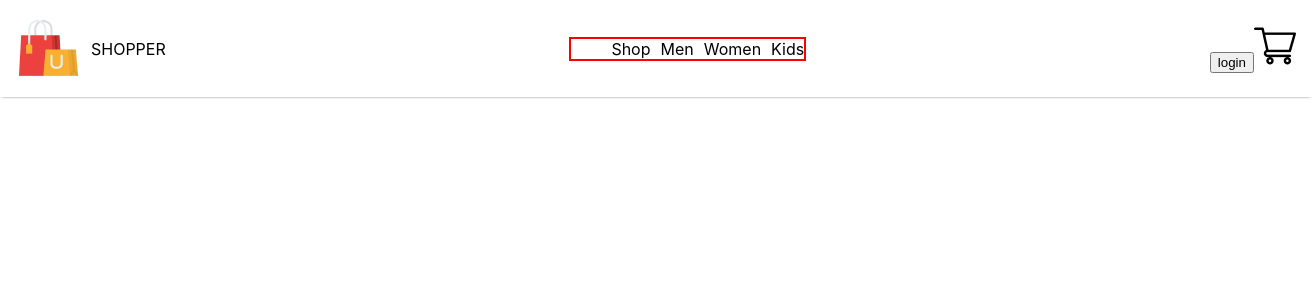
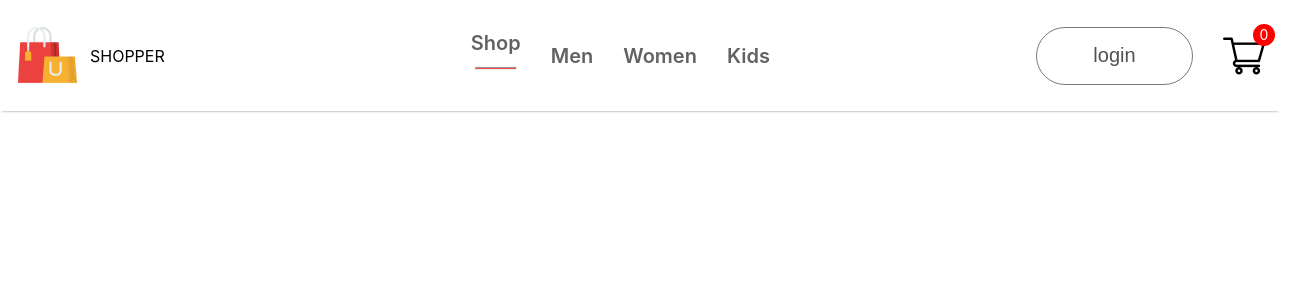
Before and after one commit to mambachristophersteven/shopper-frontend, a React (Create React App) app: page / in a window 1280 px wide. Shown: the top 300 px of the page, 1312 px wide, since content can reach past the window. Built offline with nearby package versions, Linux system fonts and the light colour scheme.

Commit message:
finished desktop view for navbar

```diff
--- a/src/Components/Navbar/Navbar.css
+++ b/src/Components/Navbar/Navbar.css
@@ -2,8 +2,8 @@
     display: flex;
     align-items: center;
     justify-content: space-between;
-    width: 100vw;
-    padding: 16px;
+    max-width: 100vw;
+    padding: 15px;
     box-shadow: 0 1px 3px -2px black;
 }
 
@@ -15,9 +15,68 @@
 
 .nav-menu{
     display: flex;
-    border: 2px solid red;
     list-style: none;
-    gap: 10px;
+    gap: 30px;
     align-items: center;
     justify-content: space-between;
+    color: #626262;
 }
+
+.nav-menu li{
+    font-size: 20px;
+    display: flex;
+    flex-direction: column;
+    align-items: center;
+    justify-content: center;
+    font-weight: 600;
+    cursor: pointer;
+    gap: 2px;
+}
+
+.nav-menu li hr{
+    width: 80%;
+    height: 1px;
+    background: #ff4141;
+    border-radius: 10px;
+}
+
+.nav-login-cart{
+    display: flex;
+    align-items: center;
+    justify-content: center;
+    gap: 30px;
+    position: relative;
+}
+
+.nav-login-cart button{
+    width: 157px;
+    height: 58px;
+    outline: none;
+    border: 1px solid #7a7a7a;
+    border-radius: 75px;
+    color: #515151;
+    font-size: 20px;
+    font-weight: 500;
+    background: white;
+    cursor: pointer;
+}
+.nav-login-cart button:active{
+    background: #f2f2f2;
+}
+
+.nav-cart-count{
+    width: 22px;
+    height: 22px;
+    display: flex;
+    justify-content: center;
+    align-items: center;
+    /* margin-top: -35px;
+    margin-left: -11px; */
+    border-radius: 11px;
+    font-size: 14px;
+    background: red;
+    color: white;
+    position: absolute;
+    right: -10px;
+    top: -3px;
+}
--- a/src/Components/Navbar/Navbar.jsx
+++ b/src/Components/Navbar/Navbar.jsx
@@ -1,8 +1,10 @@
-import React from 'react'
+import React, { useState } from 'react'
 import './Navbar.css'
 import logo from '../../Assets/logo.png'
 import cart_icon from '../../Assets/cart_icon.png'
 export const Navbar = () => {
+
+  const [menu,setMenu] = useState("shop");
   return (
     <div className='navbar'>
       <div className="nav-logo">
@@ -10,14 +12,15 @@ export const Navbar = () => {
         <p className="logo-name">SHOPPER</p>
       </div>
       <ul className="nav-menu">
-        <li>Shop</li>
-        <li>Men</li>
-        <li>Women</li>
-        <li>Kids</li>
+        <li onClick={()=>{setMenu("shop")}}>Shop <hr /></li>
+        <li onClick={()=>{setMenu("mens")}}>Men</li>
+        <li onClick={()=>{setMenu("womens")}}>Women</li>
+        <li onClick={()=>{setMenu("kids")}}>Kids</li>
       </ul>
       <div className="nav-login-cart">
         <button>login</button>
         <img src={cart_icon} alt="cart icon" />
+        <div className="nav-cart-count">0</div>
       </div>
     </div>
   )
```
